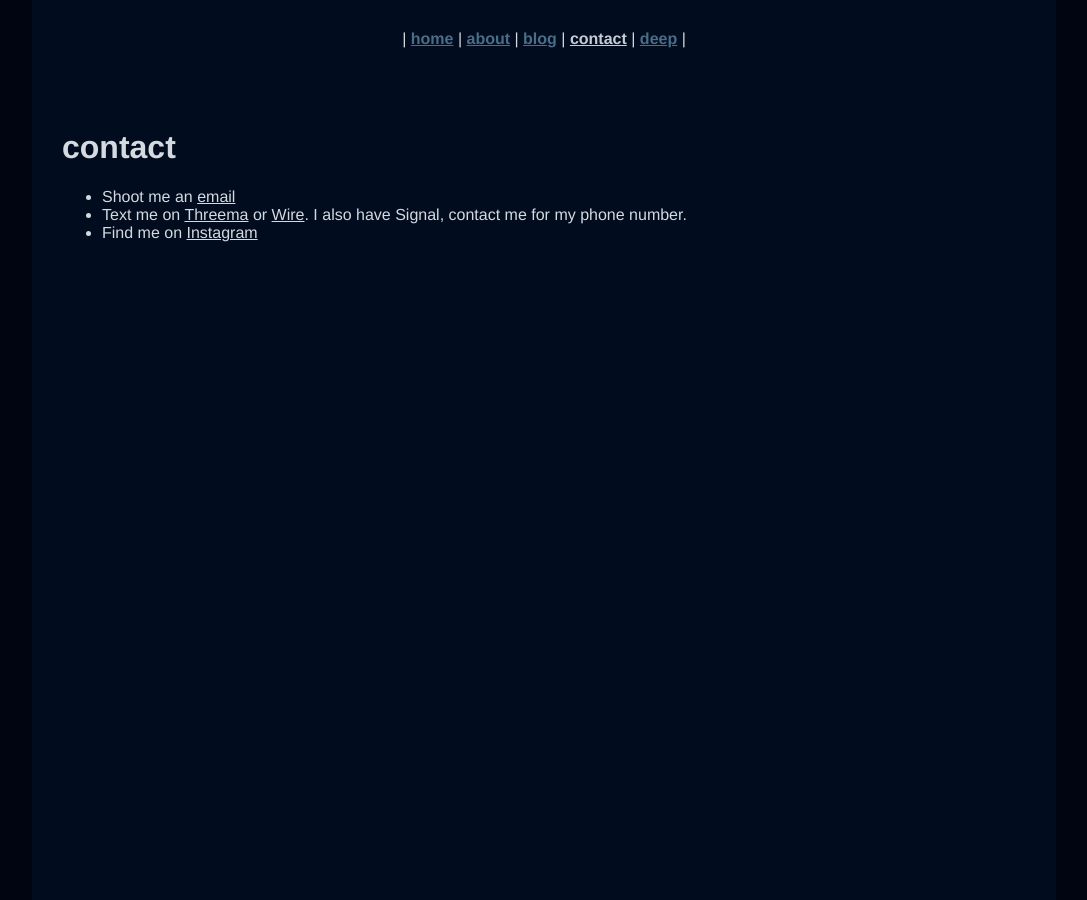
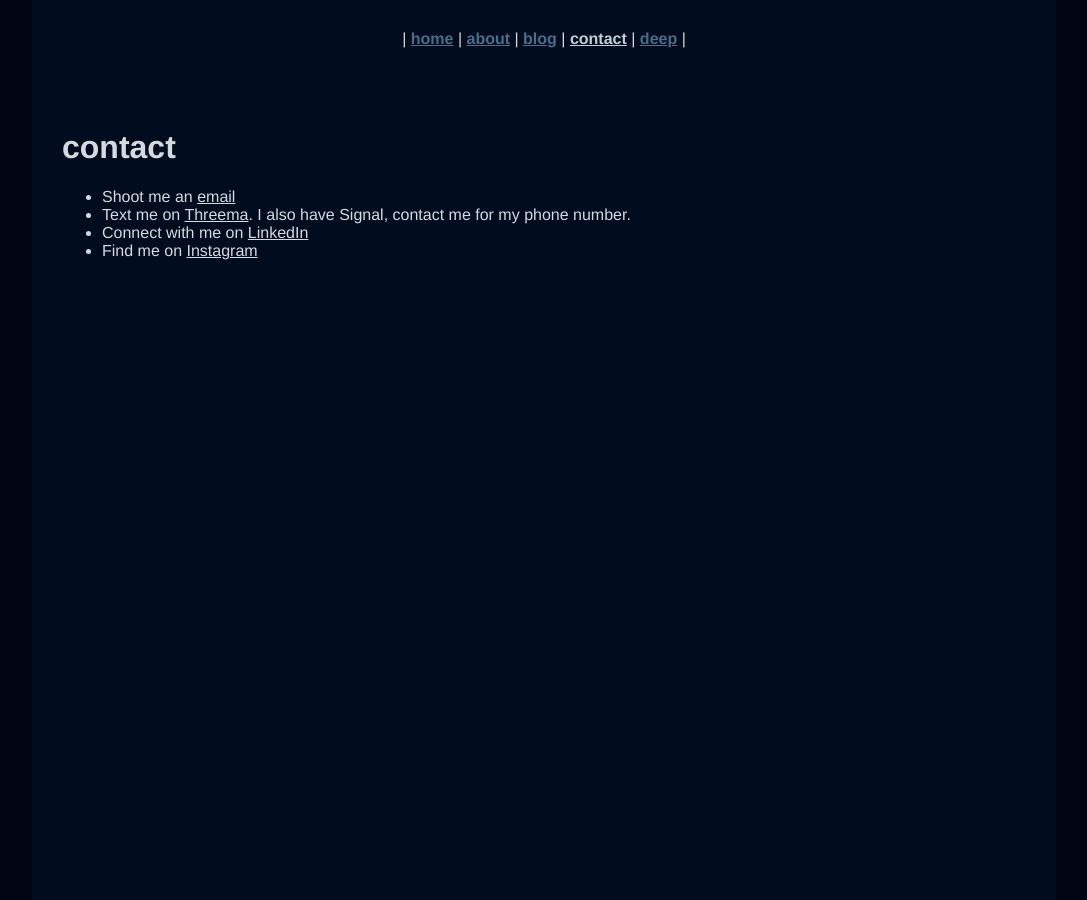
Before and after one commit to riesentoaster/valentinhuber.me, a Jekyll site: the page built from contact.md, in a window 1280 px wide. Shown: the whole page, without its empty margins (96-1183 px from the left). Built offline with Jekyll 4.4.1, drawn with Linux system fonts in a browser that asks for light colours.

Commit message:
adding linkedin

```diff
--- a/contact.md
+++ b/contact.md
@@ -3,5 +3,6 @@ title: "contact"
 ---
 
 - Shoot me an [email](mailto:blog@valentinhuber.me)
-- Text me on [Threema](https://threema.id/2AJEWTX5) or [Wire](https://account.wire.com/user-profile/?id=0779F59B-0FC5-4E33-86BA-FB506C5C4292). I also have Signal, contact me for my phone number.
+- Text me on [Threema](https://threema.id/2AJEWTX5). I also have Signal, contact me for my phone number.
+- Connect with me on [LinkedIn](https://www.linkedin.com/in/valentin-huber-66612b291/)
 - Find me on [Instagram](https://instagram.com/valentinchuber)
```
